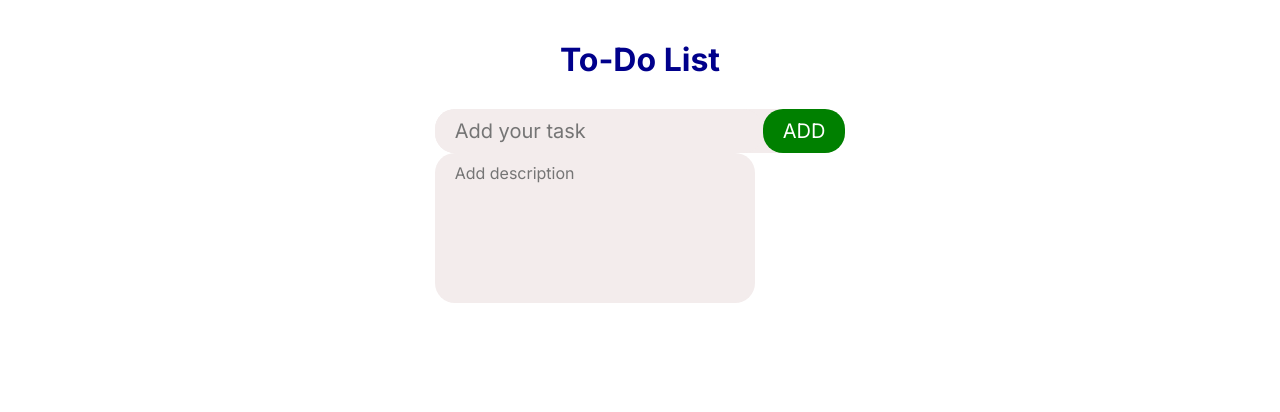
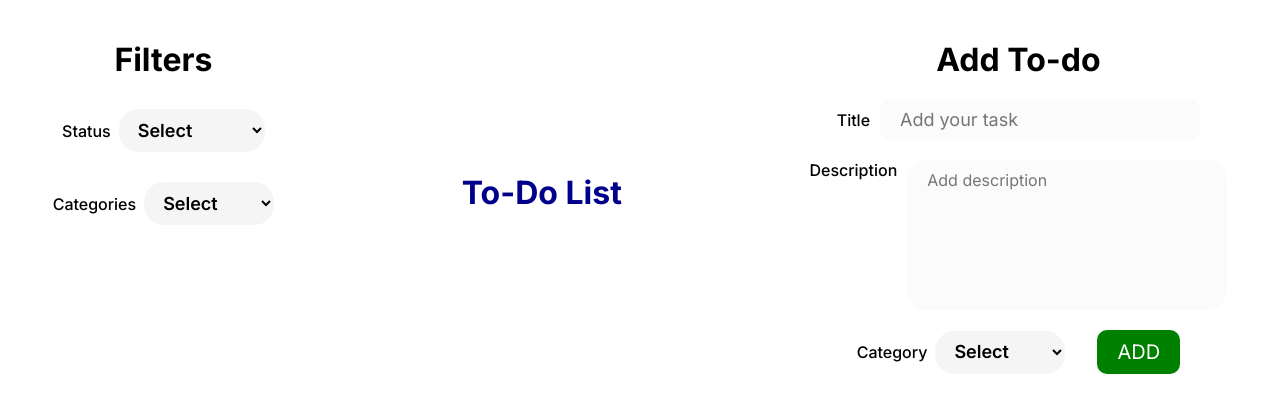
Before and after one commit to shvncodes/todo-app-react, a React (Vite) app: page / in a window 1280 px wide. Shown: the top 412 px of the page. Built offline with nearby package versions, Linux system fonts and the light colour scheme; a web font is replaced by a local one.

Commit message:
Add filters and updated UI

```diff
--- a/src/App.css
+++ b/src/App.css
@@ -1,4 +1,9 @@
-.mainContainer {
+.main {
+  display: flex;
+  justify-content: space-evenly;
+}
+
+.todoConatiner {
   display: flex;
   justify-content: center;
   align-items: center;
--- a/src/App.jsx
+++ b/src/App.jsx
@@ -1,44 +1,50 @@
 import { useEffect, useState } from "react";
 import AddTodo from "./add-todo";
 import TodoItem from "./todo-item";
+import Filter from "./filter";
 import "./App.css";
 
 const LS_KEY = "todo-list-react";
 
 function readTodosFromLocalStorage() {
-  try{
+  try {
     const lsTodos = JSON.parse(localStorage.getItem(LS_KEY));
-    if(!lsTodos) return [];
+    if (!lsTodos) return [];
     return lsTodos;
-  } catch(err) {
+  } catch (err) {
     console.log("Error: ", err);
-    return[];
+    return [];
   }
 }
 
 function App() {
-  const [todoList, setTodoList] = useState(()=> readTodosFromLocalStorage());
+  const [todoList, setTodoList] = useState(() => readTodosFromLocalStorage());
+  const [filteredList, setFilteredList] = useState(todoList);
 
-  useEffect(()=>{
-    try{
+  useEffect(() => {
+    try {
       localStorage.setItem(LS_KEY, JSON.stringify(todoList));
-    } catch(err) {
+    } catch (err) {
       console.log("Error: ", err);
     }
   }, [todoList]);
 
   return (
-    <div className="mainContainer">
-      <h1 className="title">To-Do List</h1>
-      <AddTodo setTodoList = {setTodoList}/>
-      <div className="todoList">
-        {todoList.map((todo)=> {
-            return <TodoItem key={todo.id} todo={todo} setTodoList= {setTodoList}/>
+    <div className="main">
+      <Filter todoList={todoList} setFilteredList={setFilteredList} />
+      <div className="todoConatiner">
+        <h1 className="title">To-Do List</h1>
+        <div className="todoList">
+          {filteredList.map((todo) => {
+            return (
+              <TodoItem key={todo.id} todo={todo} setTodoList={setTodoList} />
+            );
           })}
+        </div>
       </div>
+      <AddTodo setTodoList={setTodoList} />
     </div>
-  )
-
+  );
 }
 
 export default App;
--- a/src/add-todo.jsx
+++ b/src/add-todo.jsx
@@ -1,60 +1,100 @@
-import { useState } from 'react';
-import styles from './add-todo.module.css';
+import { useState } from "react";
+import styles from "./add-todo.module.css";
+import Dropdown from "./dropdown";
+import { CATEGORIES } from "./constants";
 
 function AddTodo(props) {
-    const {setTodoList} = props;
-    const [todo, setTodo] = useState({task: "", description: ""});
+  const { setTodoList } = props;
+  const [todo, setTodo] = useState({ task: "", description: "", category: "" });
 
   const handleChange = (event) => {
     const text = event.target.value;
-        setTodo(prev => {
+    setTodo((prev) => {
       return {
         ...prev,
-                task: text
-            }
+        task: text,
+      };
     });
-    }
+  };
 
-    const handleDespChange = (e)=> {
+  const handleDespChange = (e) => {
     const desp = e.target.value;
-        setTodo((prev) =>{
+    setTodo((prev) => {
       return {
         ...prev,
-                description: desp
-            }
-        }
-        );
-    }
+        description: desp,
+      };
+    });
+  };
 
-    const addTaskInTodo = ()=> {
-        if(todo.task.trim().length === 0) return;
+  const handleCategoryChange = (val) => {
+    setTodo((prev) => {
+      return {
+        ...prev,
+        category: val,
+      };
+    });
+  };
+
+  const addTaskInTodo = () => {
+    if (todo.task.trim().length === 0) return;
 
     const taskObj = {
       id: Date.now(),
       task: todo.task.trim(),
       description: todo.description.trim(),
+      category: todo.category,
       isCompleted: false,
-            createdAt: new Date().toDateString()
-        }
+      createdAt: new Date().toDateString(),
+    };
     setTodoList((prev) => {
-            return [taskObj, ...prev]
+      return [taskObj, ...prev];
     });
 
     setTodo({
       task: "",
-            description: ""
-        })
-    }
+      description: "",
+      category: "",
+    });
+  };
 
   return (
-        <div>
-            <div className={styles["container"]}>
-                <input type="text" placeholder='Add your task' value={todo.task} onChange={handleChange}/>
-                <button onClick={addTaskInTodo}>ADD</button>
+    <div className={styles["AddTodo"]}>
+      <h1>Add To-do</h1>
+      <div className={styles["title"]}>
+        <label htmlFor="input">Title</label>
+        <input
+          className={styles["task"]}
+          type="text"
+          placeholder="Add your task"
+          value={todo.task}
+          onChange={handleChange}
+        />
       </div>
-            <textarea className={styles["description"]} name='text' placeholder='Add description' value={todo.description} onChange={handleDespChange}/>
+      <div className={styles["detail"]}>
+        <label htmlFor="textarea">Description</label>
+        <textarea
+          className={styles["description"]}
+          name="text"
+          placeholder="Add description"
+          value={todo.description}
+          onChange={handleDespChange}
+        />
       </div>
-    )
+      <div className={styles["Addtask"]}>
+        <Dropdown
+          label={"Category"}
+          id={"Category"}
+          options={CATEGORIES}
+          value={todo.category}
+          setValue={handleCategoryChange}
+        />
+        <button className={styles["AddBtn"]} onClick={addTaskInTodo}>
+          ADD
+        </button>
+      </div>
+    </div>
+  );
 }
 
 export default AddTodo;
--- a/src/add-todo.module.css
+++ b/src/add-todo.module.css
@@ -1,24 +1,56 @@
-.container {
-    background-color: #f3ecec;
-    width: max-content;
-    border-radius: 20px;
+.AddTodo {
+  display: flex;
+  flex-direction: column;
+  align-items: center;
+  gap: 20px;
+  padding: 40px;
+}
 
-    input, button {
+.title,
+.detail {
+  display: flex;
+  justify-content: center;
+  gap: 10px;
+
+  label {
+    font-size: 16px;
+    font-weight: 500;
+  }
+}
+
+.title {
+    && {
+      display: flex;
+      justify-content: center;
+      align-items: center;
+    }
+}
+
+.task {
+  font-size: 18px;
+  width: 320px;
+  padding: 10px 20px;
+  border-radius: 10px;
+  border: none;
+  background-color: #fbfbfb;
+}
+
+.AddBtn {
   font-size: 20px;
   padding: 10px 20px;
-        border-radius: 20px;
+  border-radius: 10px;
   border: none;
-        background-color: #f3ecec;
-    }
-    button {
   background-color: green;
   color: white;
   cursor: pointer;
 }
+
+.AddBtn:hover {
+  background-color: #08a808;
 }
 
 .description {
-    background-color: #f3ecec;
+  background-color: #fbfbfb;
   width: 320px;
   height: 150px;
   border-radius: 20px;
@@ -27,3 +59,8 @@
   padding: 10px 20px;
   resize: none;
 }
+
+.Addtask {
+  display: flex;
+  gap: 32px;
+}
--- /dev/null
+++ b/src/constants.js
@@ -0,0 +1,2 @@
+export const CATEGORIES = ["Work", "Personal", "Finanace"];
+export const STATUSES = ["All", "Pending", "Completed"];
--- /dev/null
+++ b/src/dropdown.jsx
@@ -0,0 +1,28 @@
+import styles from "./dropdown.module.css";
+
+function Dropdown(props) {
+  const { label, id, options = [], value, setValue } = props;
+
+  return (
+    <div className={styles["main"]}>
+      <label htmlFor={id}>{label}</label>
+      <select
+        className={styles["dropdown"]}
+        id={id}
+        value={value}
+        onChange={(e) => setValue(e.target.value)}
+      >
+        <option value="">Select</option>
+        {options.map((opt) => {
+          return (
+            <option key={opt} value={opt}>
+              {opt}
+            </option>
+          );
+        })}
+      </select>
+    </div>
+  );
+}
+
+export default Dropdown;
--- /dev/null
+++ b/src/dropdown.module.css
@@ -0,0 +1,20 @@
+.main{
+    display: flex;
+    gap: 8px;
+    justify-content: center;
+    align-items: center;
+
+    label{
+        font-size: 16px;
+        font-weight: 500;
+    }
+}
+
+.dropdown {
+    font-size: 18px;
+    font-weight: 600;
+    padding: 10px 15px;
+    border: none;
+    background-color: #f6f5f5;
+    border-radius: 20px;
+}
--- /dev/null
+++ b/src/filter.jsx
@@ -0,0 +1,51 @@
+import { useEffect, useState } from "react";
+import Dropdown from "./dropdown";
+import { CATEGORIES, STATUSES } from "./constants";
+import styles from "./filter.module.css";
+
+function Filter(props) {
+  const { todoList, setFilteredList } = props;
+  const [status, setStatus] = useState("");
+  const [category, setCategory] = useState("");
+
+  useEffect(() => {
+    const StatusFilteredTodos = todoList.filter((todo) => {
+      if (status === "Pending") {
+        return !todo.isCompleted;
+      } else if (status === "Completed") {
+        return todo.isCompleted;
+      }
+      return true;
+    });
+
+    const finalTodoList = StatusFilteredTodos.filter((todo) => {
+      if (category === "") return true;
+      if (todo.category === category) return true;
+      return false;
+    });
+
+    setFilteredList(finalTodoList);
+  }, [todoList, status, category]);
+
+  return (
+    <div className={styles["filterSection"]}>
+      <h1>Filters</h1>
+      <Dropdown
+        label={"Status"}
+        id={"Status"}
+        options={STATUSES}
+        value={status}
+        setValue={setStatus}
+      />
+      <Dropdown
+        label={"Categories"}
+        id={"Category"}
+        options={CATEGORIES}
+        value={category}
+        setValue={setCategory}
+      />
+    </div>
+  );
+}
+
+export default Filter;
--- /dev/null
+++ b/src/filter.module.css
@@ -0,0 +1,7 @@
+.filterSection {
+    display: flex;
+    align-items: center;
+    flex-direction: column;
+    gap: 30px;
+    padding: 40px;
+}
--- a/src/todo-item.jsx
+++ b/src/todo-item.jsx
@@ -1,44 +1,59 @@
 import styles from "./todo-item.module.css";
 
 function TodoItem(props) {
-    const {todo, setTodoList} = props;
+  const { todo, setTodoList } = props;
 
-    const removeTodo = ()=> {
-        setTodoList((prev)=> {
-            return (prev.filter((item)=>{
+  const removeTodo = () => {
+    setTodoList((prev) => {
+      return prev.filter((item) => {
         return item.id !== todo.id;
-            }))
-        })
-    }
+      });
+    });
+  };
 
-    const handleChange = ()=> {
-        setTodoList((prev)=> {
-            return(prev.map((item)=> {
-                if(item.id !== todo.id) return item;
+  const handleChange = () => {
+    setTodoList((prev) => {
+      return prev.map((item) => {
+        if (item.id !== todo.id) return item;
         return {
           ...item,
-                    isCompleted: !item.isCompleted
-                }
-            }))
-        })
-    }
+          isCompleted: !item.isCompleted,
+        };
+      });
+    });
+  };
 
-    return(
+  return (
     <div className={styles["todoItem"]}>
       <div className={styles["leftContainer"]}>
         <label htmlFor={todo.id} className={styles["circleCheckbox"]}>
-                    <input type="checkbox" id={todo.id} checked={todo.isCompleted} onChange={handleChange}/>
+          <input
+            type="checkbox"
+            id={todo.id}
+            checked={todo.isCompleted}
+            onChange={handleChange}
+          />
           <span className={styles["checkmark"]}></span>
         </label>
         <div className={todo.isCompleted ? styles["taskComplete"] : undefined}>
-                    <p>{todo.task}</p>
-                    {todo.description && <p className={styles["description"]}>{todo.description}</p>}
+          <p className={styles["title"]}>{todo.task}</p>
+          {todo.description && (
+            <p className={styles["description"]}>{todo.description}</p>
+          )}
           <p className={styles["createdAt"]}>{todo.createdAt}</p>
         </div>
       </div>
-            <button onClick={removeTodo} className={styles["removeBtn"]}>X</button>
+      <div className={styles["rightSection"]}>
+        {todo.category && <p className={styles["category"]}>{todo.category}</p>}
+        <div className={styles["btns"]}>
+            <button className={styles["editBtn"]}>Edit</button>
+            <button onClick={removeTodo} className={styles["removeBtn"]}>
+            X
+            </button>
         </div>
-    )
+      </div>
+    </div>
+  );
 }
 
 export default TodoItem;
```
Also changed, not shown: src/todo-item.module.css (+51 -9 lines), 1 other file (tests, documents, lock files or other folders). Lines whose indentation alone changed are shown as unchanged.
